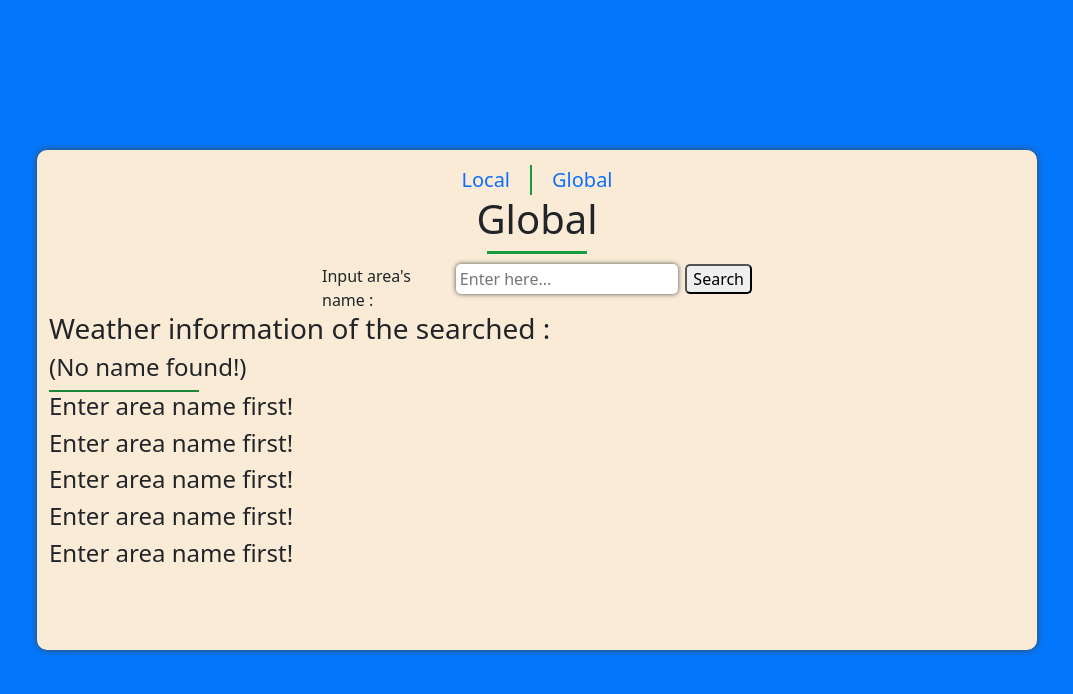
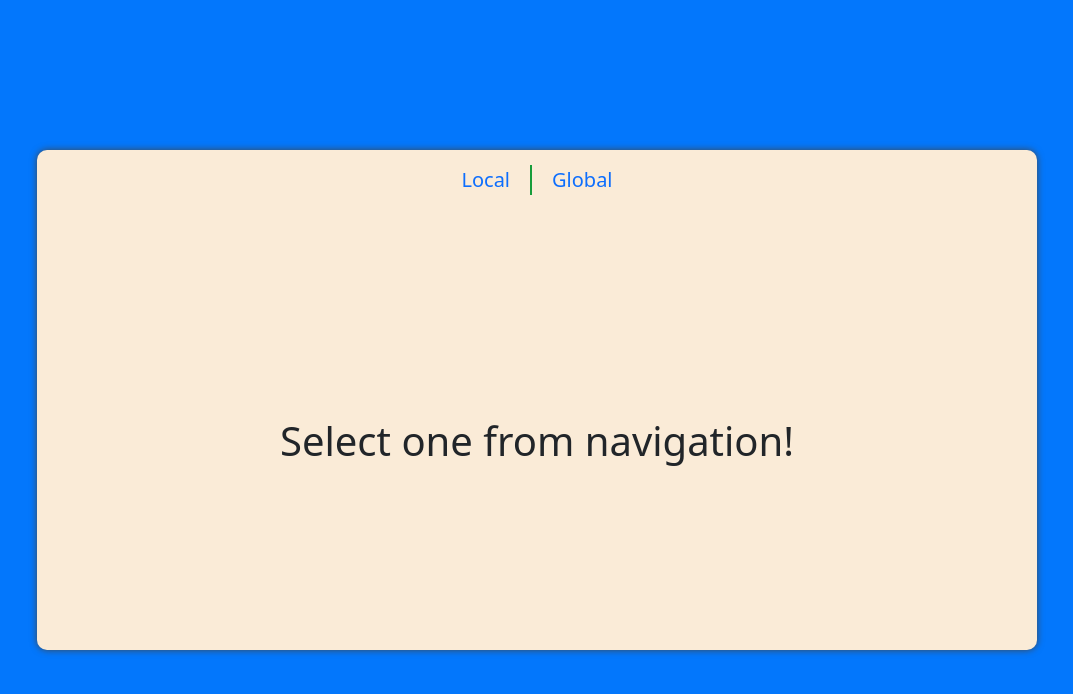
Before and after one commit to sabbir990/weather-app, a React (Vite) app: page /globalInfo in a window 1280 px wide. Shown: the top 694 px of the page, without its empty margins (103-1176 px from the left). Built offline with nearby package versions, Linux system fonts and the light colour scheme.

Commit message:
Fixed some bugs

```diff
--- a/src/App.jsx
+++ b/src/App.jsx
@@ -14,4 +14,4 @@ function App() {
   )
 }
 
-export default App
+export default App;
--- a/src/assets/components/localInfo.jsx
+++ b/src/assets/components/localInfo.jsx
@@ -87,13 +87,13 @@ export default function LocalInfo() {
       )}
 
       {weather && weather.list && weather.list[0] && weather.list[0].main && weather.list[0].main.temp_min ? (
-        <h4> ⭐ Minimum Tempreture of the season : ({(weather.list[0].main.temp_min - 272.15).toFixed(2)})<sup>o</sup> C </h4>
+        <h4> ⭐ Min-temperture : ({(weather.list[0].main.temp_min - 272.15).toFixed(2)})<sup>o</sup> C </h4>
       ) : (
         <h4>Loading information..</h4>
       )}
 
       {weather && weather.list && weather.list[0] && weather.list[0].main && weather.list[0].main.temp_max ? (
-        <h4> ⭐ Maximum Tempreture of the season : ({(weather.list[0].main.temp_max - 272.15).toFixed(2)})<sup>o</sup> C </h4>
+        <h4> ⭐ Max-tempreture : ({(weather.list[0].main.temp_max - 272.15).toFixed(2)})<sup>o</sup> C </h4>
       ) : (
         <h4>Loading information..</h4>
       )}
--- a/src/assets/components/middle.jsx
+++ b/src/assets/components/middle.jsx
@@ -1,22 +1,37 @@
-import React from "react";
+import React, { useEffect, useState } from "react";
 import Navigation from "./navigation";
 import GlobalInfo from "./globalInfo";
 import LocalInfo from "./localInfo";
 import {
     BrowserRouter as Router,
     Routes,
-    Route,
+    Route
 } from 'react-router-dom'
 
 function Middle() {
+    const [risivedCount, setRisivedCount] = useState(0)
+
+    const get = (value) => {
+        setRisivedCount(value)
+    }
+
+    useEffect(() => {
+        console.log(risivedCount)
+    }, [risivedCount])
     return (
         <Router>
             <div className="middle container">
-                <Navigation />
-                <Routes>
-                    <Route path="/" element={<LocalInfo />} />
-                    <Route path="/globalInfo" element={<GlobalInfo />} />
-                </Routes>
+                <Navigation onclick={get} />
+                {risivedCount > 0 ? (
+                    <Routes>
+                        <Route path="/" element={<LocalInfo />} />
+                        <Route path="/globalInfo" element={<GlobalInfo />} />
+                    </Routes>
+                ) : (
+                    <div className="else">
+                        <h1>Select one from navigation!</h1>
+                    </div>
+                )}
             </div>
         </Router>
     )
--- a/src/assets/components/navigation.jsx
+++ b/src/assets/components/navigation.jsx
@@ -1,14 +1,25 @@
-import React from 'react'
+import React, { useState } from 'react'
 import './middle.css'
 import {Link} from 'react-router-dom'
 
-export default function Navigation() {
+export default function Navigation({onclick}) {
+  const [sendCount, setSendCount] = useState(0);
+
+  const handleCountLocal = () => {
+    setSendCount(sendCount + 1)
+    onclick(sendCount + 1)
+  }
+
+  const handleCountGlobal = () => {
+    setSendCount(sendCount + 1)
+    onclick(sendCount + 1)
+  }
   return (
     <div className='nav-class'>
         <nav className='nav-tag'>
-            <Link to={'/'} className='local-nav-button'>Local</Link>
+            <Link to='/' className='local-nav-button' onClick={handleCountLocal}>Local</Link>
             <div className='mid-line'></div>
-            <Link to={'/globalInfo'} className='global-nav-button'>Global</Link>
+            <Link to='/globalInfo' className='global-nav-button' onClick={handleCountGlobal}>Global</Link>
         </nav>
     </div>
   )
--- a/src/index.css
+++ b/src/index.css
@@ -10,3 +10,11 @@
     border-radius: 10px;
     box-shadow: 0 0 7px #42464a;
 }
+
+.else{
+    width: 100%;
+    height: 100%;
+    display: flex;
+    align-items: center;
+    justify-content: center;
+}
```
